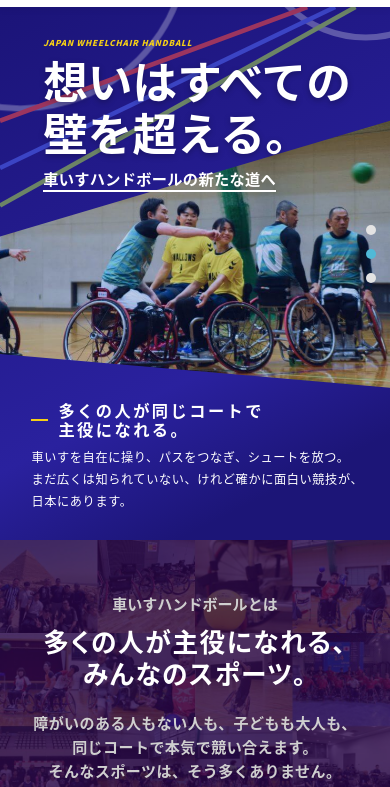
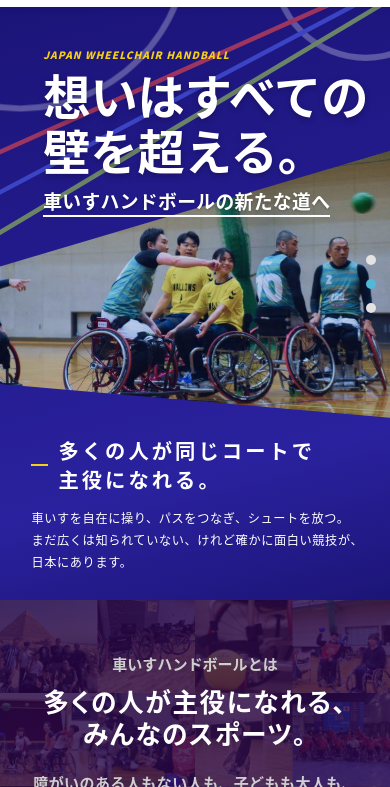
Before and after one commit to ShojiAkifumi/jwhf, a plain HTML site: page index.html in a window 390 px wide. Shown: the part 57-844 px from the top of the page. Drawn offline with Linux system fonts and the light colour scheme.

Commit message:
スマホ最適化

```diff
--- a/css/style.css
+++ b/css/style.css
@@ -663,13 +663,18 @@ p.sec-label,
 @media (max-width: 767px) {
   .hero {
     --u: calc(100vw / 768);
+    --panel-ext: 30px; /* 上の青パネル（画像より上）を引き伸ばす量 */
     height: auto;
-    min-height: calc(1050 * var(--u));
-    background: #1c1577;
+    /* デザインの高さ＋上の青パネルの延長分＋本文（.hero__text）の下の余白30px */
+    min-height: calc(1050 * var(--u) + var(--panel-ext) + 30px);
+    /* 以前SVG内で描いていたグラデーション（右下方向）を、下の余白も含めたヒーロー全体に広げる */
+    background: linear-gradient(166deg, #1b1478 0%, #2a219e 75%, #1c1577 100%);
   }
   .hero__deco--sp {
     display: block;
     z-index: 0;
+    /* 追加した下の余白で装飾（円・ライン）が拡大しないよう、デザインの高さに固定 */
+    height: calc(1050 * var(--u));
   }
   .hero__deco--pc {
     display: none;
@@ -683,7 +688,7 @@ p.sec-label,
 
   /* 画像エリア：上下とも斜めにカット */
   .hero__slider {
-    top: calc(224 * var(--u));
+    top: calc(224 * var(--u) + var(--panel-ext));
     right: 0;
     bottom: auto;
     left: 0;
@@ -708,7 +713,7 @@ p.sec-label,
     position: static;
     display: block;
     height: auto;
-    padding: calc(60 * var(--u)) calc(40 * var(--u)) 0 calc(85 * var(--u));
+    padding: calc(80 * var(--u)) calc(40 * var(--u)) 0 calc(85 * var(--u));
   }
   .hero__head,
   .hero__body {
@@ -718,32 +723,33 @@ p.sec-label,
     position: relative;
   }
   .hero__en {
-    font-size: calc(16 * var(--u));
+    font-size: calc(20 * var(--u));
     letter-spacing: 0.1em;
   }
   .hero__title {
     margin-top: calc(10 * var(--u));
-    font-size: calc(88 * var(--u));
+    font-size: calc(93 * var(--u));
     line-height: 1.17;
   }
   .hero__sub {
-    margin-top: calc(18 * var(--u));
+    margin-top: calc(20 * var(--u));
     --marker-h: 2px;
     padding-bottom: calc(2 * var(--u) + var(--marker-h));
-    font-size: calc(30 * var(--u));
+    font-size: calc(37 * var(--u));
+    text-shadow: 0 calc(2 * var(--u)) calc(6 * var(--u)) rgba(0, 0, 0, 0.24);
   }
   /* 本文は画像の下（デザイン上 y=776〜） */
   .hero__body {
     position: absolute;
-    margin: 0;
-    top: calc(776 * var(--u));
+    margin: 5px 0 0;
+    top: calc(776 * var(--u) + var(--panel-ext));
     left: calc(62 * var(--u));
     right: calc(40 * var(--u));
   }
   .hero__lead {
     gap: calc(20 * var(--u));
-    font-size: calc(32 * var(--u));
-    line-height: 1.17;
+    font-size: calc(40 * var(--u));
+    line-height: 1.4;
     letter-spacing: 0.15em;
   }
   .hero__lead::before {
@@ -751,7 +757,7 @@ p.sec-label,
     height: 2px;
   }
   .hero__text {
-    margin-top: calc(15 * var(--u));
+    margin-top: calc(30 * var(--u));
     font-size: calc(24 * var(--u));
     line-height: 1.8;
     letter-spacing: 0.05em;
@@ -843,6 +849,9 @@ p.sec-label,
   line-height: 1.75;
   letter-spacing: 0.05em;
   color: var(--c-light);
+}
+.about__lead span {
+  display: inline-block;
 }
 
 .about__text {
@@ -960,6 +969,10 @@ p.sec-label,
   font-weight: 700;
   font-feature-settings: "palt";
   letter-spacing: 0.13em;
+}
+.about__story span {
+  display: inline-block;
+  width: fit-content;
 }
 .about__story::before,
 .about__story::after {
@@ -1231,7 +1244,7 @@ p.sec-label,
   position: relative;
   max-width: calc(1300px + var(--gutter) * 2);
   margin: 0 auto;
-  padding: clamp(80px, 6.5vw, 124px) var(--gutter) 0;
+  padding: clamp(60px, 6.5vw, 124px) var(--gutter) 0;
   text-align: center;
 }
 .charm__title {
@@ -1484,14 +1497,14 @@ p.sec-label,
 /* ---- SP ---- */
 @media (max-width: 767px) {
   .charm__ring {
-    width: 150vw;
+    width: 200vw;
     top: 40px;
   }
   .charm__catch {
     font-size: max(16px, 8vw);
   }
   .charm__title {
-    font-size: max(15px, 8vw);
+    font-size: max(15px, 9.7vw);
   }
 
   .points {
@@ -1641,7 +1654,7 @@ p.sec-label,
    ========================================================= */
 .rule {
   position: relative;
-  padding: clamp(90px, 5.6vw, 120px) var(--gutter);
+  padding: clamp(60px, 5.6vw, 120px) var(--gutter);
   background: url(../img/rule-bg-sp.jpg) top center / cover no-repeat;
 }
 @media (min-width: 1280px) {
@@ -1706,10 +1719,6 @@ p.sec-label,
   .rule-card:nth-child(5) {
     grid-column: 4 / 7;
   }
-
-  .rule-panel__text br {
-    display: none;
-  }
 }
 @media (max-width: 559px) {
   .rule__tabs {
@@ -1720,10 +1729,6 @@ p.sec-label,
   }
   .rule-card:nth-child(5) {
     grid-column: 1 / 7;
-  }
-
-  .rule-panel__text br {
-    display: none;
   }
 }
 .rule-card:hover {
@@ -2219,7 +2224,7 @@ p.sec-label,
 }
 .support__box {
   margin: 0 auto;
-  padding: clamp(56px, 3.6vw, 70px) var(--gutter) clamp(64px, 6vw, 100px);
+  padding: clamp(25px, 3.6vw, 70px) var(--gutter) clamp(64px, 6vw, 100px);
   background: #fff;
   text-align: center;
 }
@@ -2227,7 +2232,7 @@ p.sec-label,
   margin-top: 0.1em;
   font-size: clamp(32px, 5.4vw, 94px);
   font-weight: 900;
-  line-height: 1.3;
+  line-height: 1.5;
 }
 .support__title span {
   display: inline-block;
--- a/index.html
+++ b/index.html
@@ -54,19 +54,12 @@
           aria-hidden="true"
           focusable="false"
         >
-          <defs>
-            <linearGradient id="heroGradSp" x1="0" y1="0" x2="0.35" y2="1">
-              <stop offset="0" stop-color="#1b1478" />
-              <stop offset=".75" stop-color="#2a219e" />
-              <stop offset="1" stop-color="#1c1577" />
-            </linearGradient>
-          </defs>
-          <rect width="768" height="1090" fill="url(#heroGradSp)" />
+          <!-- 背景のグラデーションは .hero の CSS 背景で描画（ヒーロー全体の高さに広げるため） -->
           <circle cx="40" cy="-130" r="330" class="hero__ring" />
-          <circle cx="720" cy="-160" r="220" class="hero__ring" />
-          <line x1="605" y1="0" x2="0" y2="224" pathLength="1" class="hero__stripe hero__stripe--red" />
-          <line x1="660" y1="0" x2="0" y2="317" pathLength="1" class="hero__stripe hero__stripe--blue" />
-          <line x1="700" y1="0" x2="0" y2="391" pathLength="1" class="hero__stripe hero__stripe--green" />
+          <circle cx="720" cy="-80" r="180" class="hero__ring" />
+          <line x1="660" y1="-10" x2="-10" y2="290" pathLength="1" class="hero__stripe hero__stripe--red" />
+          <line x1="710" y1="-10" x2="-10" y2="370" pathLength="1" class="hero__stripe hero__stripe--blue" />
+          <line x1="760" y1="-10" x2="-10" y2="450" pathLength="1" class="hero__stripe hero__stripe--green" />
         </svg>
 
         <!-- スライダー -->
@@ -162,7 +155,7 @@
           <p class="about__label">車いすハンドボールとは</p>
           <h2 class="about__title">多くの人が主役になれる、<br class="sp" />みんなのスポーツ。</h2>
           <p class="about__lead">
-            障がいのある人もない人も、子どもも大人も、<br
+            障がいのある人もない人も、<span>子どもも大人も、</span><br
               class="sp"
             />同じコートで本気で競い合えます。<br />そんなスポーツは、そう多くありません。
           </p>
@@ -206,7 +199,7 @@
               class="sp"
             />日本代表が世界に立ったのは2024年。
           </p>
-          <p class="about__story">この物語はまだ、 始まったばかりです</p>
+          <p class="about__story"><span>この物語はまだ、 <span>始まったばかりです</span></span></p>
           <p class="about__catch">
             <span
               >だからこそ、 この競技の<em>「これから」</em>を<br
```
